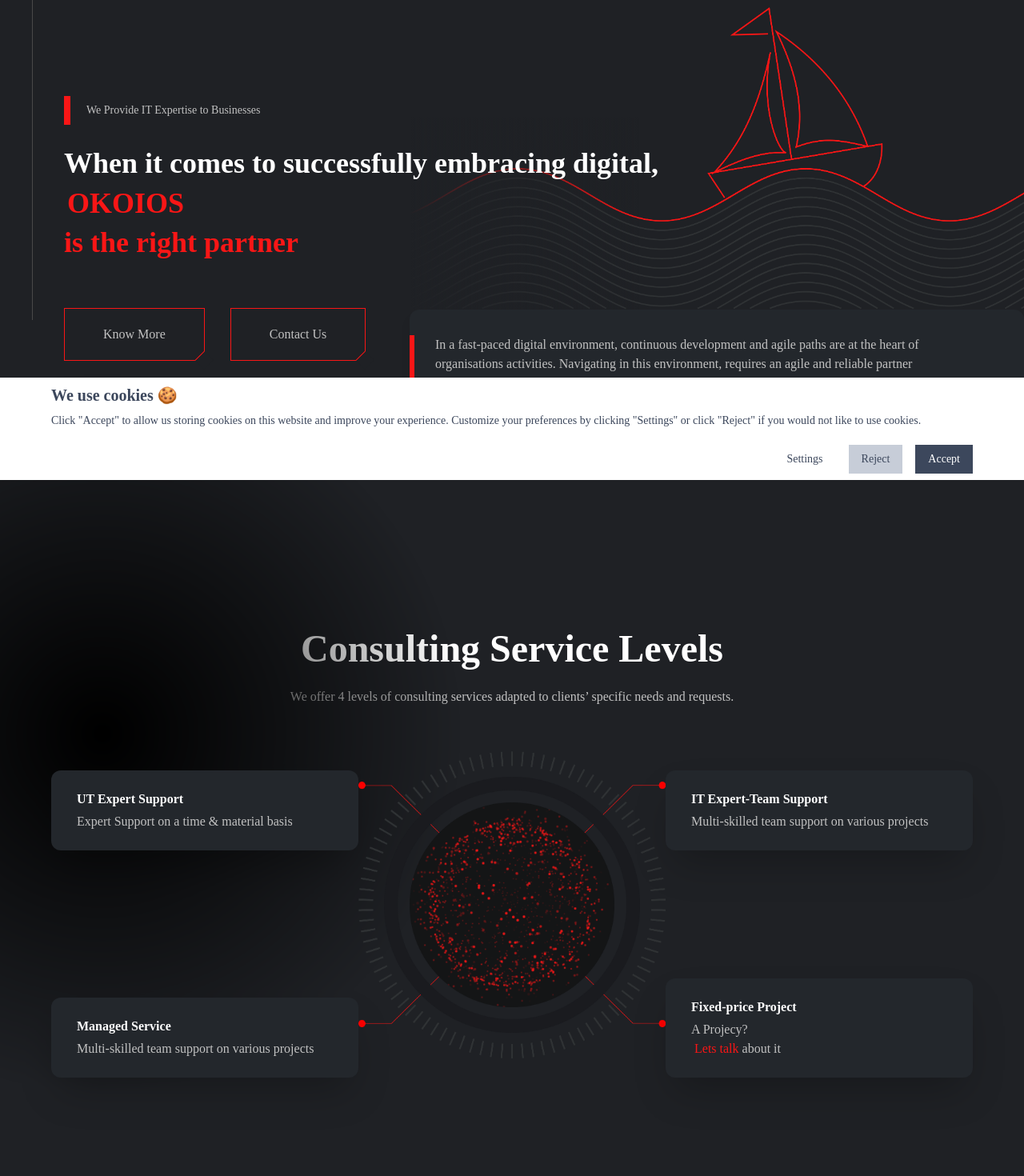
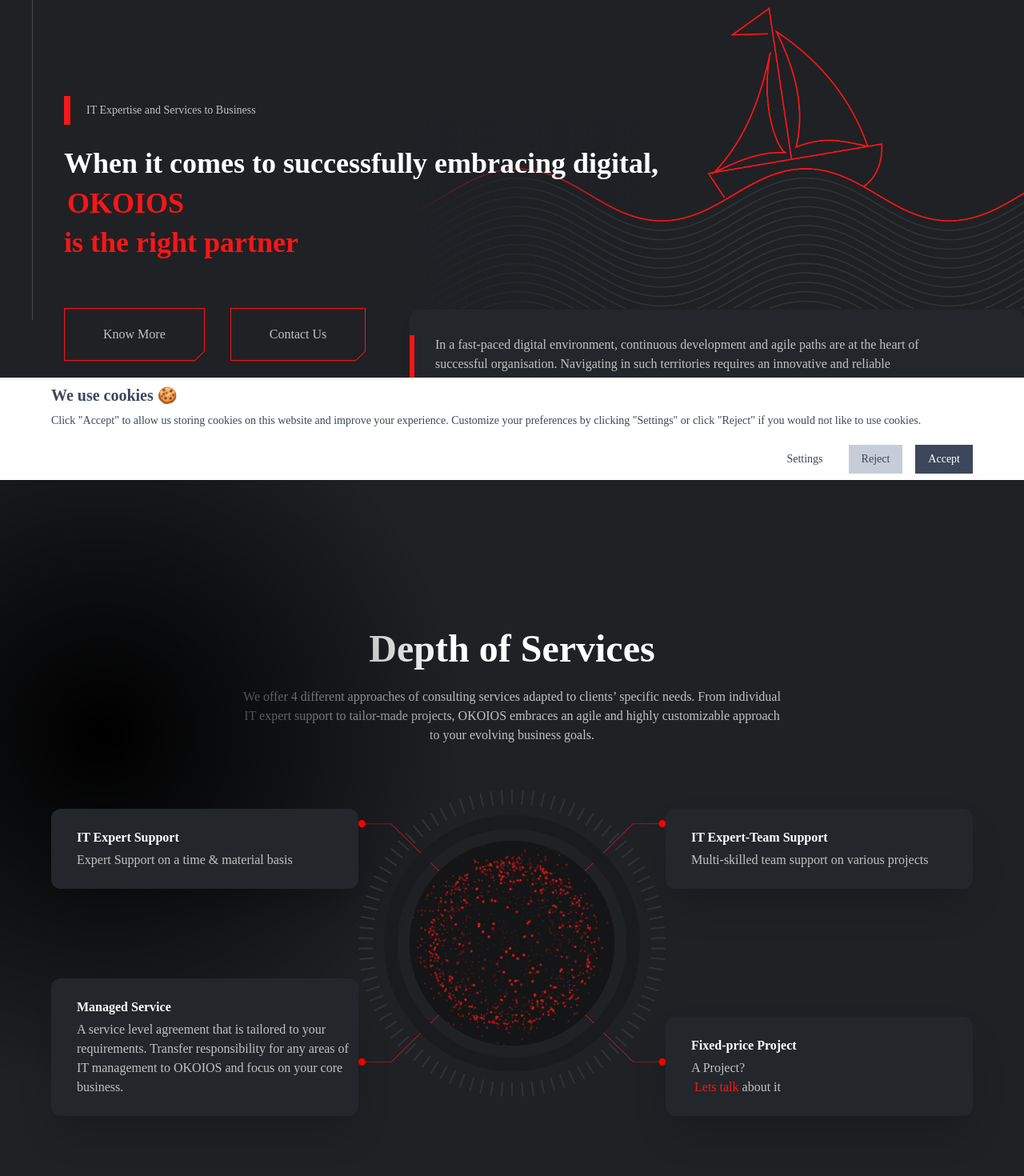
Before and after one commit to OKOIOS/okoios-website, a Next.js app: page /index2 in a window 1280 px wide. Shown: the part 200-1670 px from the top of the page at 80% size. Built offline with nearby package versions, Linux system fonts and the light colour scheme.

Commit message:
adjust texts

```diff
--- a/components/ContactSection.tsx
+++ b/components/ContactSection.tsx
@@ -34,7 +34,7 @@
               </h2>
               <p className="text-oklavishwhite mb-16 max-w-md">
                 We deliver added value, proficiency & continuous support through
-                our IT experts
+                our IT Experts
               </p>
             </div>
             <address className="not-italic">
@@ -82,7 +82,7 @@
               </h2>
               <p className="text-oklavishwhite mb-16 max-w-md">
                 We deliver added value, proficiency & continuous support through
-                our IT experts
+                our IT Experts
               </p>
             </div>
             <ContactForm />
--- a/components/IntroSection.tsx
+++ b/components/IntroSection.tsx
@@ -46,10 +46,10 @@
           <p className="relative leading-8 lg:text-left text-center md:text-base text-sm lg:max-w-[616px] w-full">
             <span className="lg:block hidden absolute -left-8 w-1.5 h-full bg-okred"></span>
             In a fast-paced digital environment, continuous development and
-            agile paths are at the heart of organisations activities. Navigating
-            in this environment, requires an agile and reliable partner for all
-            conditions. Harness the power of IT through of our team experts. We
-            are designed to be different
+            agile paths are at the heart of successful organisation. Navigating
+            in such territories requires an innovative and reliable partner
+            equipped for all conditions. Harness the power of IT through our
+            team of dedicated experts. We are designed to be different
           </p>
         </div>
       </div>
--- a/components/JoinUs.tsx
+++ b/components/JoinUs.tsx
@@ -39,11 +39,11 @@
             <Image src={arrowWhite} height={44} width={4} alt="JOIN US" />
           </div>
           <h2 className="text-xl md:text-4xl font-bold text-okwhite mb-10">
-            Would you like to share your expertise and talents with the team?
+            Would you like to share your expertise and talents with our team?
           </h2>
           <Link href="/careers">
             <a className="inline-flex items-center justify-center relative overflow-hidden mx-auto bg-okblack hover:bg-okred hover:text-okwhite transition-all active:bg-okred px-14 py-4">
-              Join Now
+              Contact Us
               <span className="absolute transform rotate-45 w-6 h-6 bg-okred -bottom-3 -right-3"></span>
             </a>
           </Link>
--- a/components/Services.tsx
+++ b/components/Services.tsx
@@ -35,23 +35,29 @@
       <Container>
         <div className="text-center max-w-2xl mx-auto">
           <h2 className="font-semibold text-2xl md:text-3xl lg:text-5xl text-okwhite mb-6">
-            Consulting Service Levels
+            Depth of Services
           </h2>
           <p className="pb-10 md:pb-20">
-            We offer 4 levels of consulting services adapted to clients’
-            specific needs and requests.
+            We offer 4 different approaches of consulting services adapted to
+            clients’ specific needs. From individual IT expert support to
+            tailor-made projects, OKOIOS embraces an agile and highly
+            customizable approach to your evolving business goals.
           </p>
         </div>
         <div className="relative lg:block grid gap-6 sm:grid-cols-2">
           <div className="bg-oklightgray rounded-xl z-10 shadow-2xl lg:max-w-xs xl:max-w-sm w-full md:text-left text-center md:pl-8 pl-2 pr-2 py-6 relative lg:absolute left-0 top-0">
             <span className="absolute w-3 h-3 rounded-full mx-auto left-0 right-0 -top-1.5 bg-okred lg:hidden block"></span>
-            <h4 className="text-okwhite font-bold mb-1">UT Expert Support</h4>
+            <h4 className="text-okwhite font-bold mb-1">IT Expert Support</h4>
             <p className="o">Expert Support on a time & material basis</p>
           </div>
           <div className="bg-oklightgray rounded-xl z-10 shadow-2xl lg:max-w-xs xl:max-w-sm w-full md:text-left text-center md:pl-8 pl-2 pr-2 py-6 relative lg:absolute left-0 xl:bottom-0 bottom-0 lg:-bottom-14">
             <span className="absolute w-3 h-3 rounded-full mx-auto left-0 right-0 -top-1.5 bg-okred lg:hidden block"></span>
             <h4 className="text-okwhite font-bold mb-1">Managed Service</h4>
-            <p className="o">Multi-skilled team support on various projects</p>
+            <p className="o">
+              A service level agreement that is tailored to your requirements.
+              Transfer responsibility for any areas of IT management to OKOIOS
+              and focus on your core business.
+            </p>
           </div>
 
           <div className="bg-oklightgray rounded-xl z-10 shadow-2xl lg:max-w-xs xl:max-w-sm w-full md:text-left text-center md:pl-8 pl-2 pr-2 py-6 relative lg:absolute right-0 top-0">
@@ -65,7 +71,7 @@
             <span className="absolute w-3 h-3 rounded-full left-0 right-0 mx-auto -top-1.5 bg-okred lg:hidden block"></span>
             <h4 className="text-okwhite font-bold mb-1">Fixed-price Project</h4>
             <p className="o">
-              <span className="sm:block inline-block"> A Projecy? </span>
+              <span className="sm:block inline-block"> A Project? </span>
               <Link href="/index2#contact">
                 <a className="inline-block mx-1 text-okred">Lets talk</a>
               </Link>
--- a/components/Solutions.tsx
+++ b/components/Solutions.tsx
@@ -46,7 +46,7 @@
       'Software & Web Development',
       'Mobile Development',
       'UX/UI Design',
-      'Devops',
+      'DevOps',
     ],
   },
   {
@@ -57,9 +57,13 @@
       'Improve Your efficiency, while being scalable and reliable. Support a rapid delivery, while increasing your coverage and quality.',
     listTitle: 'Testing and Quality Management',
     lists: [
-      'Functional Testing Non-Functional Testing Test Automation',
-      'Performance Testing Penetration Testing Test Management and',
-      'Solutions Quality Assurance & Quality Control',
+      'Functional Testing',
+      'Non-Functional Testing',
+      'Test Automation',
+      'Performance Testing',
+      'Penetration Testing',
+      'Test Management and Solutions',
+      'Quality Assurance & Quality Control',
     ],
   },
   {
@@ -135,7 +139,7 @@
       'Smart Contracts/programmable ledger Development And Implementation',
       'Blockchain as a Service',
       'Decentralized Applications (Dapps)',
-      'ecentralized Autonomous Organisations (Daos)',
+      'Decentralized Autonomous Organisations (Daos)',
     ],
   },
 ];
--- a/pages/about.tsx
+++ b/pages/about.tsx
@@ -47,7 +47,7 @@
                   We plan
                 </h6>
                 <p className="text-base sm:text-xl">
-                  Analyse, Design, Implement, Test, Integrate & Maintain
+                  Analyse, Design, Implement, Test, Integrate & Maintain.
                 </p>
                 <span className="lg:hidden block absolute bottom-0 w-0.5 h-8 bg-okred left-0 right-0 mx-auto"></span>
               </div>
@@ -60,8 +60,8 @@
                   We enable
                 </h6>
                 <p className="text-base sm:text-xl">
-                  The delivery of continuous innovation and improvements,
-                  assisting you to reach your objectives.
+                  the delivery of continuous innovation and improvements,
+                  assisting you to reach your objectives
                 </p>
               </div>
               <div className="xl:col-span-2 lg:text-left text-center col-span-1 relative lg:top-1/4 order-3">
--- a/utils/constants.ts
+++ b/utils/constants.ts
@@ -1,3 +1,3 @@
 export const COMPANY_SHORT_NAME = 'OKOIOS';
 export const COMPANY_LONG_NAME = `${COMPANY_SHORT_NAME} Consulting`;
-export const COMPANY_TAGLINE = `We Provide IT Expertise to Businesses`;
+export const COMPANY_TAGLINE = `IT Expertise and Services to Business`;
```
Also changed, not shown: components/BusinessManagersSection.tsx (+4 -4 lines).
